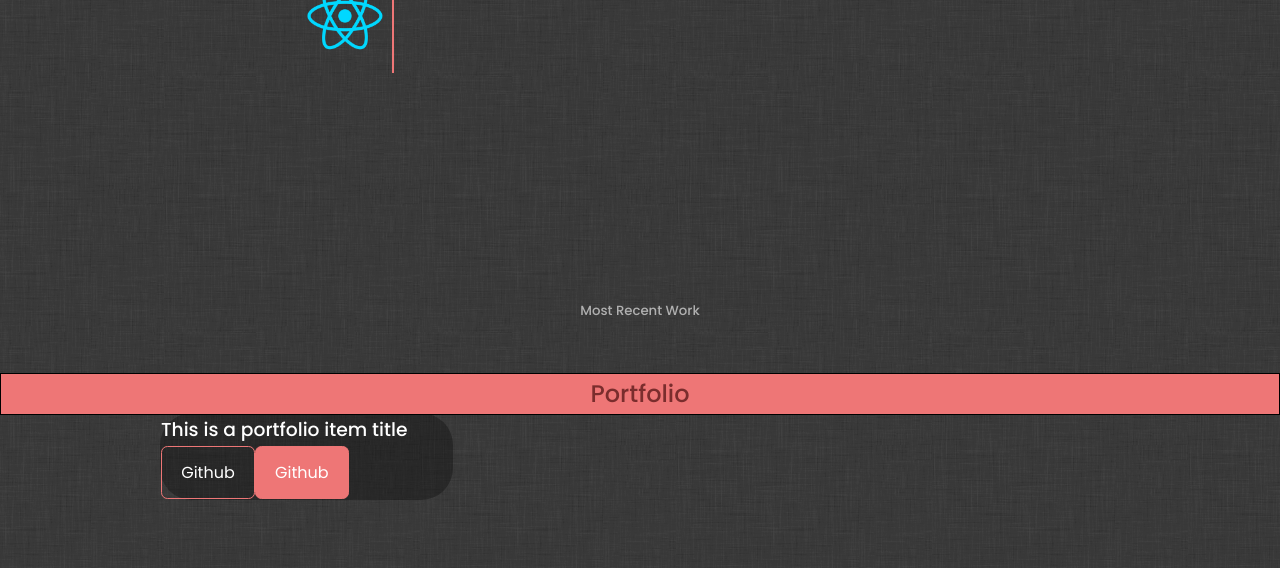
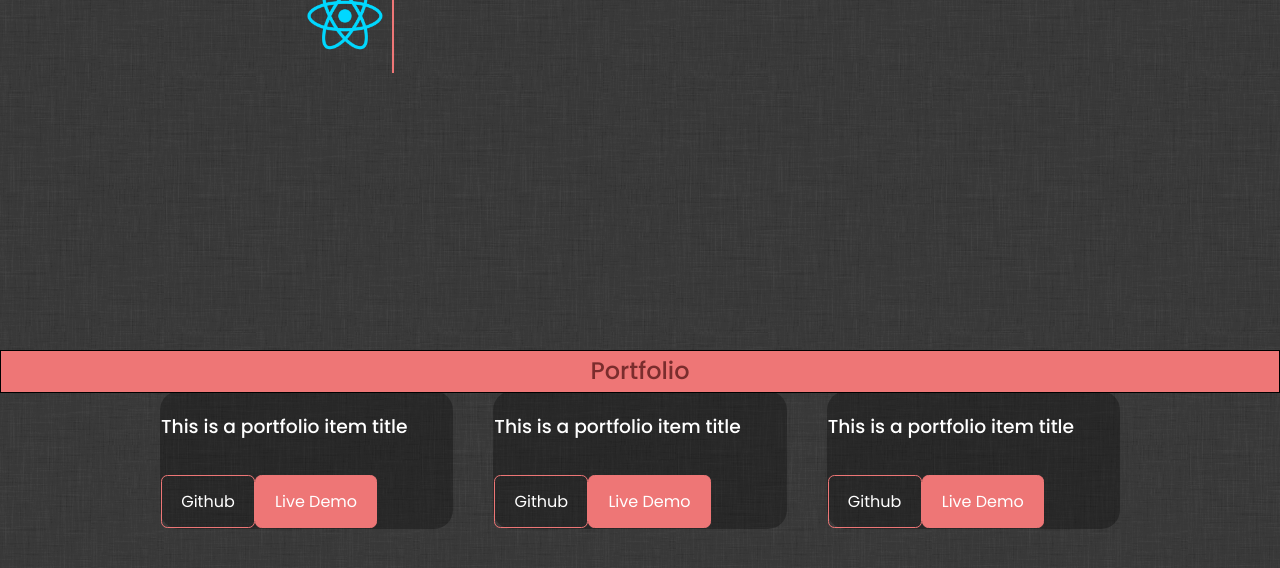
Before and after one commit to mbarto202/react-portfolio-website, a React (Create React App) app: page / in a window 1280 px wide. Shown: the part 1332-1900 px from the top of the page. Built offline with nearby package versions, Linux system fonts and the light colour scheme.

Commit message:
added to portfolio section

```diff
--- a/src/components/portfolio/Portfolio.jsx
+++ b/src/components/portfolio/Portfolio.jsx
@@ -4,15 +4,26 @@ import './portfolio.css'
 const Portfolio = () => {
   return (
     <section id = 'portfolio'>
-      <h5>Most Recent Work</h5>
       <h2>Portfolio</h2>
 
       <div className='container portfolio_container'>
         <article className='portfolio_item'>
           <div className='portfolio_img'></div>
           <h3>This is a portfolio item title</h3>
-          <a href="https://github.com/mbarto202"  className='btn'>Github</a>
-          <a href="https://github.com/mbarto202"  className='btn btn-primary'>Github</a>
+          <a href="https://github.com/mbarto202"  className='btn' target='_blank'>Github</a>
+          <a href="https://github.com/mbarto202"  className='btn btn-primary' target='_blank'>Live Demo</a>
+        </article>
+        <article className='portfolio_item'>
+          <div className='portfolio_img'></div>
+          <h3>This is a portfolio item title</h3>
+          <a href="https://github.com/mbarto202"  className='btn' target='_blank'>Github</a>
+          <a href="https://github.com/mbarto202"  className='btn btn-primary' target='_blank'>Live Demo</a>
+        </article>
+        <article className='portfolio_item'>
+          <div className='portfolio_img'></div>
+          <h3>This is a portfolio item title</h3>
+          <a href="https://github.com/mbarto202"  className='btn' target='_blank'>Github</a>
+          <a href="https://github.com/mbarto202"  className='btn btn-primary' target='_blank'>Live Demo</a>
         </article>
       </div>
     </section>
--- a/src/components/portfolio/portfolio.css
+++ b/src/components/portfolio/portfolio.css
@@ -7,14 +7,12 @@
 .portfolio_item {
     background: rgba(0, 0, 0, 0.3);;
     padding: 1.3 rem;
-    border-radius: 2rem;
+    border-radius: 1.2rem;
     border: 1px solid transparent;
-    transition: var(--transition);
 }
 
-.portfolio_item:hover {
-    border-color: var(--color-primary);
-    background: transparent;
+.portfolio_item h3 {
+    margin: 1.2rem 0 2rem;
 }
 
 h2 {
```
